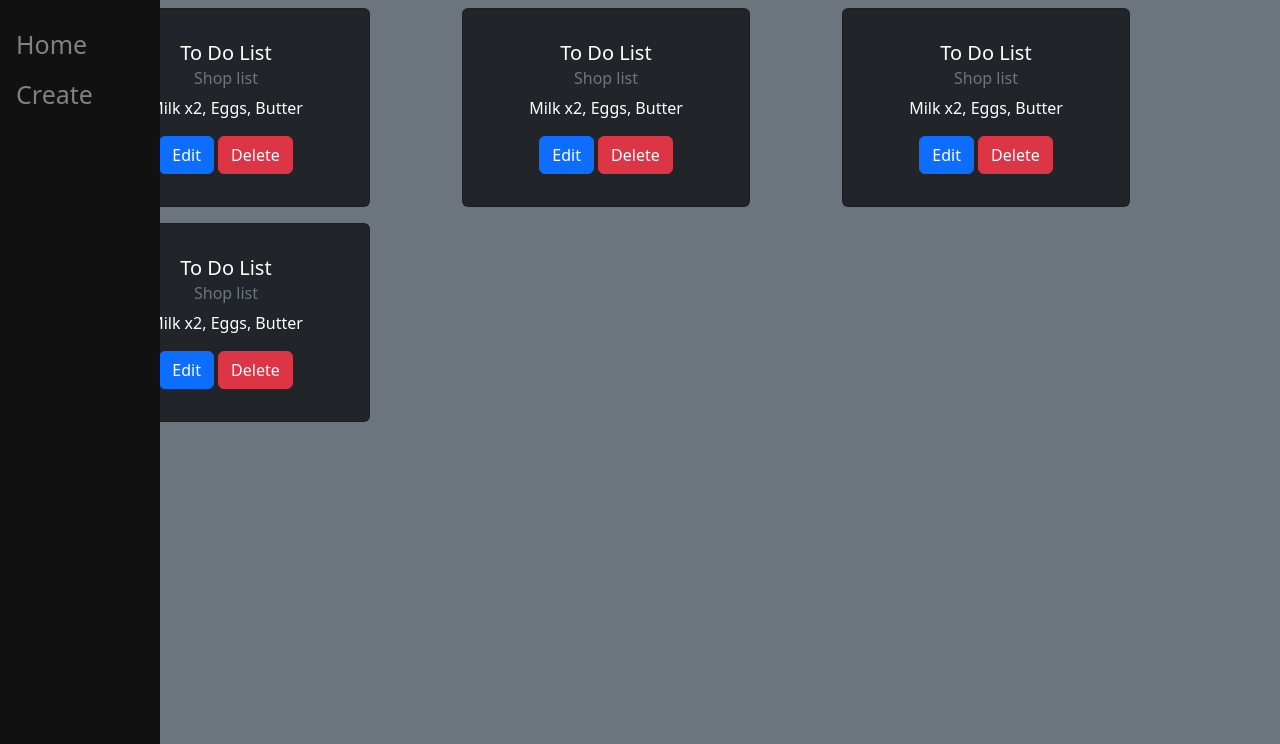
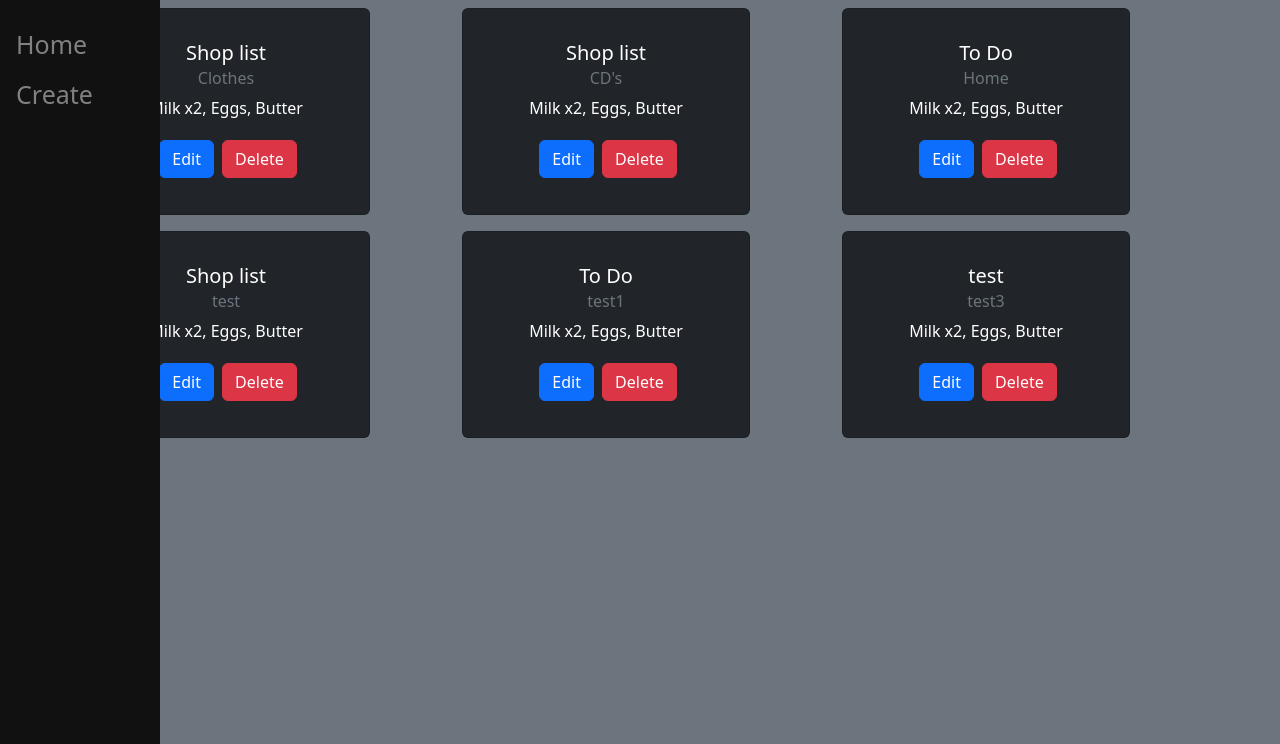
Before and after one commit to Gabriel-Konarski/Django-To_Do_lists, a Django app: page / in a window 1280 px wide. Shown: the part 56-800 px from the top of the page. Run offline with Django 4.2, Linux system fonts and the light colour scheme; data comes from the database, SQL or seed files in the repository; both versions use the stored data as it was after the commit.

Commit message:
edit views and add creating

```diff
--- a/todo/lists/templates/lists/home.html
+++ b/todo/lists/templates/lists/home.html
@@ -67,53 +67,22 @@
     <div class="container text-center">
         <div class="row">
 
+            {% for list in all_lists %}
                 <div class="col-md-4">
                     <div class="card my-2 text-bg-dark p-3" style="width: 18rem;">
                         <div class="card-body">
-                        <h5 class="card-title">To Do List</h5>
-                            <h6 class="card-subtitle mb-2 text-muted">Shop list</h6>
+                            <h5 class="card-title">{{list.category.name}}</h5>
+                                <h6 class="card-subtitle mb-2 text-muted">{{list.name}}</h6>
                                     <p class="card-text">Milk x2, Eggs, Butter</p>
-                        <a href="view/" class="btn btn-primary stretched-link">Edit</a>
-                        <button type="button" class="btn btn-danger">Delete</button>
-                    </div>
-                </div>
-            </div>
-
-            <div class="col-md-4">
-                <div class="card my-2 text-bg-dark p-3" style="width: 18rem;">
-                    <div class="card-body">
-                        <h5 class="card-title">To Do List</h5>
-                            <h6 class="card-subtitle mb-2 text-muted">Shop list</h6>
-                                <p class="card-text">Milk x2, Eggs, Butter</p>
-                        <a href="view/" class="btn btn-primary stretched-link">Edit</a>
+                            <a href="% url 'view' lista.id %" class="btn btn-primary m-1">Edit</a>
                             <button type="button" class="btn btn-danger">Delete</button>
 
                         </div>
                     </div>
                 </div>
-
-            <div class="col-md-4">
-                <div class="card my-2 text-bg-dark p-3" style="width: 18rem;">
-                    <div class="card-body">
-                        <h5 class="card-title">To Do List</h5>
-                            <h6 class="card-subtitle mb-2 text-muted">Shop list</h6>
-                                <p class="card-text">Milk x2, Eggs, Butter</p>
-                        <a href="view/" class="btn btn-primary stretched-link">Edit</a>
-                        <button type="button" class="btn btn-danger">Delete</button>
-                    </div>
-                </div>
-            </div>
-
-            <div class="col-md-4">
-                <div class="card my-2 text-bg-dark p-3" style="width: 18rem;">
-                    <div class="card-body">
-                        <h5 class="card-title">To Do List</h5>
-                            <h6 class="card-subtitle mb-2 text-muted">Shop list</h6>
-                                <p class="card-text">Milk x2, Eggs, Butter</p>
-                        <a href="view/" class="btn btn-primary stretched-link">Edit</a>
-                        <button type="button" class="btn btn-danger">Delete</button>
-                    </div>
-                </div>
+                    {% empty %}
+                    <h3>No lists...</h3>
+                    {% endfor %}
          </div>
 
 
--- a/todo/lists/urls.py
+++ b/todo/lists/urls.py
@@ -4,5 +4,5 @@ from . import views
 urlpatterns = [
     path("", views.lists, name="lists"),
     path("create/", views.addList, name="create"),
-    path("view/", views.viewList, name="view"),
+    path("view/<str:pk>/", views.viewList, name="view"),
 ]
--- a/todo/lists/views.py
+++ b/todo/lists/views.py
@@ -1,15 +1,45 @@
-from django.shortcuts import render
+from django.shortcuts import render, redirect
 
+from .models import Category, List, Item
 # Create your views here.
 
 
 def lists(request):
-    return render(request, "lists/home.html")
+    category = request.GET.get('category')
 
+    if category is None:
+        all_lists = List.objects.all()
+    else:
+        all_lists = List.objects.filter(category__name=category)
+
+    categories = Category.objects.all()
+    context = {"categories": categories, "all_lists": all_lists}
+
+    return render(request, "lists/home.html", context)
+
+def viewList(request, pk):
+    lista = List.objects.get(id=pk)
+    return render(request, "lists/edit.html", {"lista": lista})
 
 def addList(request):
-    return render(request, "lists/add.html")
+    categories = Category.objects.all()
 
+    if request.method == 'POST':
+        data = request.POST
 
-def viewList(request):
-    return render(request, "lists/edit.html")
+        if data['category'] != 'none':
+            category = Category.objects.get(id=data['category'])
+        elif data["category_new"] != '':
+            category, created = Category.objects.get_or_create(name=data["category_new"])
+        else:
+            category = None
+
+        lista = List.objects.create(
+            category=category,
+            name=data['name'],
+        )
+
+        return redirect('lists')
+
+    context = {'categories': categories}
+    return render(request, "lists/add.html", context)
```
Also changed, not shown: todo/lists/templates/lists/add.html (+13 -9 lines), todo/db.sqlite3, todo/lists/migrations/0001_initial.py (added). Lines whose indentation alone changed are shown as unchanged.
